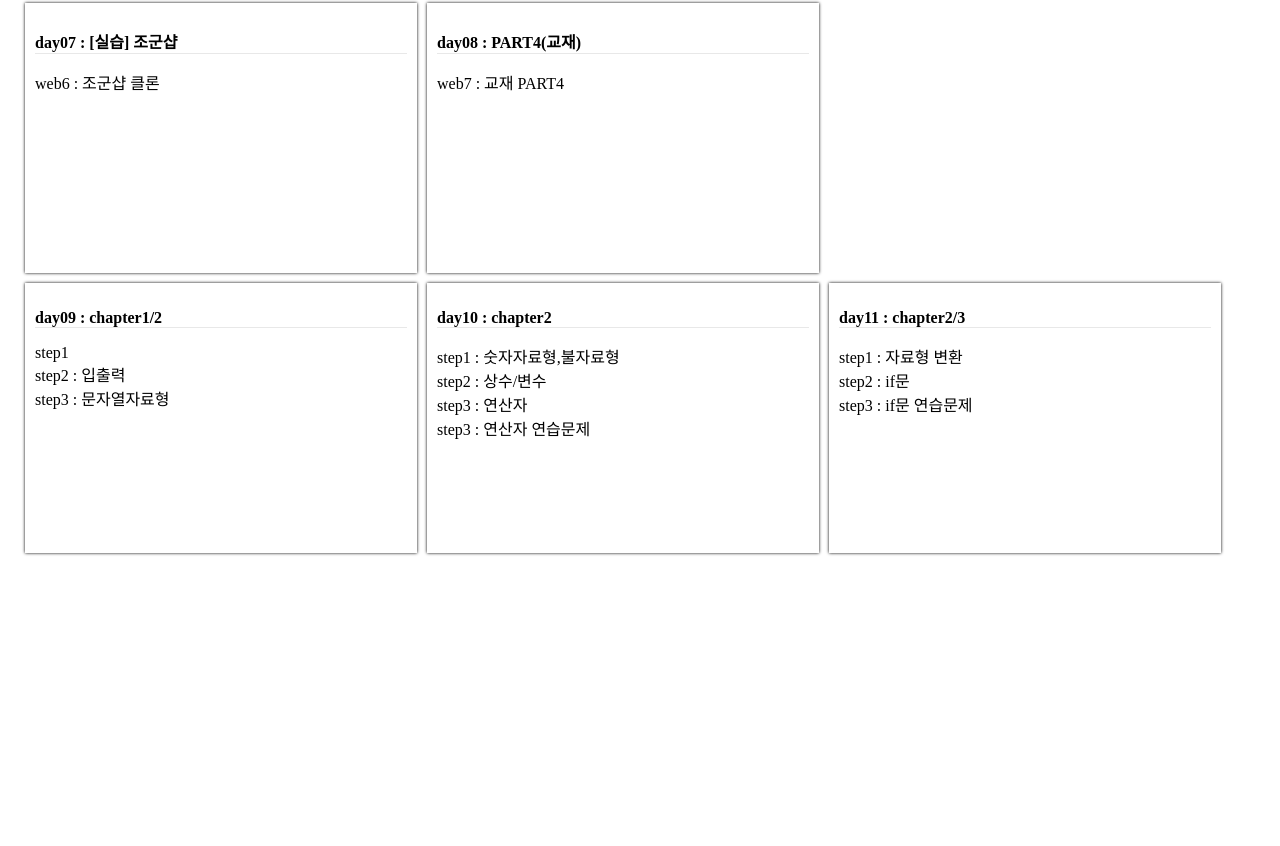
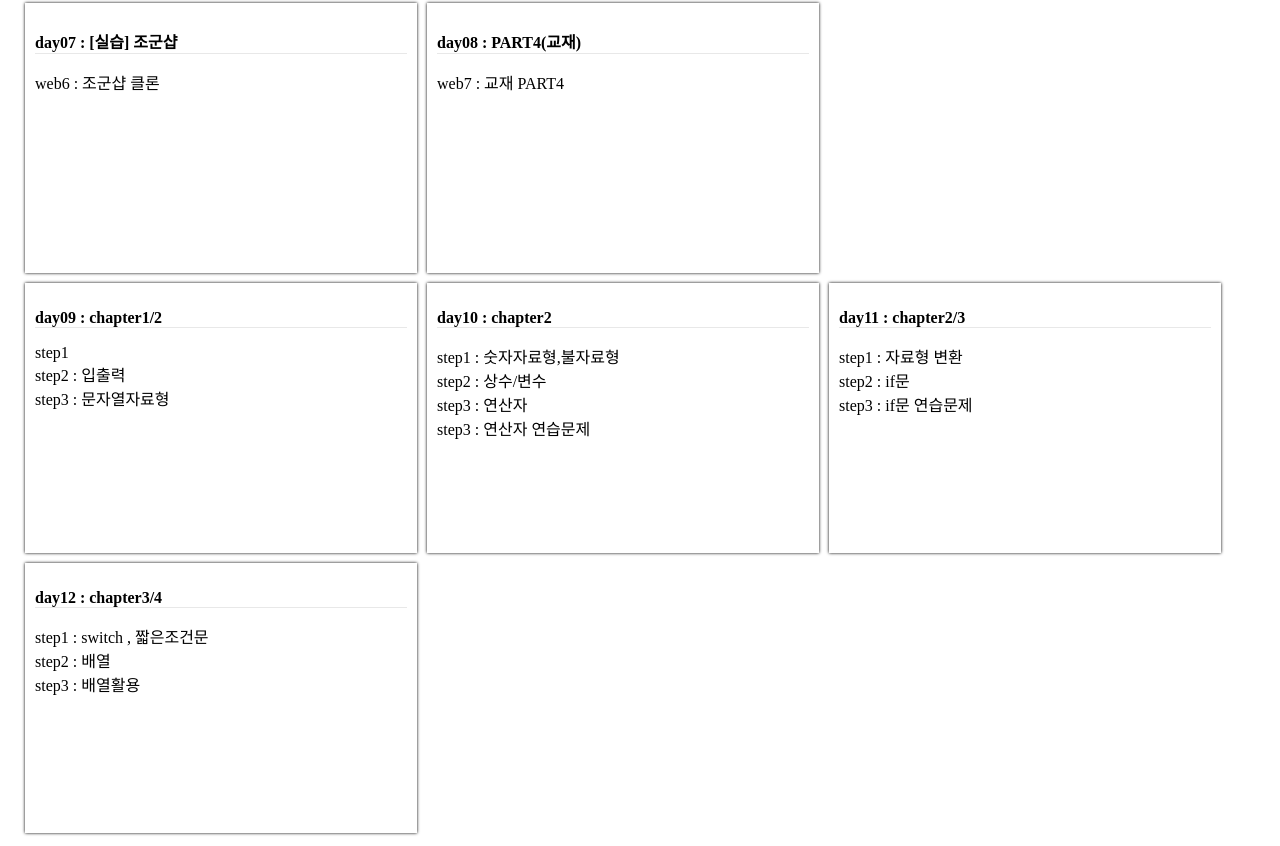
Before and after one commit to itdanja/ezen_2023B_front, a plain HTML site: page index.html in a window 1280 px wide. Shown: the part 881-1727 px from the top of the page. Before the commit the page ends 1447 px from the top, so only its background shows below. Drawn offline with Linux system fonts and the light colour scheme; a script that the page names is missing.

Commit message:
20231211

```diff
--- a/index.html
+++ b/index.html
@@ -108,6 +108,12 @@
             <a href="day11/step2.html"> step2 : if문 </a> <br/>
             <a href="day11/step3.html"> step3 : if문 연습문제 </a> <br/>
         </div>
+        <div>
+            <h3> day12 : chapter3/4  </h3>
+            <a href="day12/step1.html"> step1 : switch , 짧은조건문 </a> <br/>
+            <a href="day12/step2.html"> step2 : 배열 </a> <br/>
+            <a href="day12/step3.html"> step3 : 배열활용 </a> <br/>
+        </div>
     </div>
 
 </body>
```
